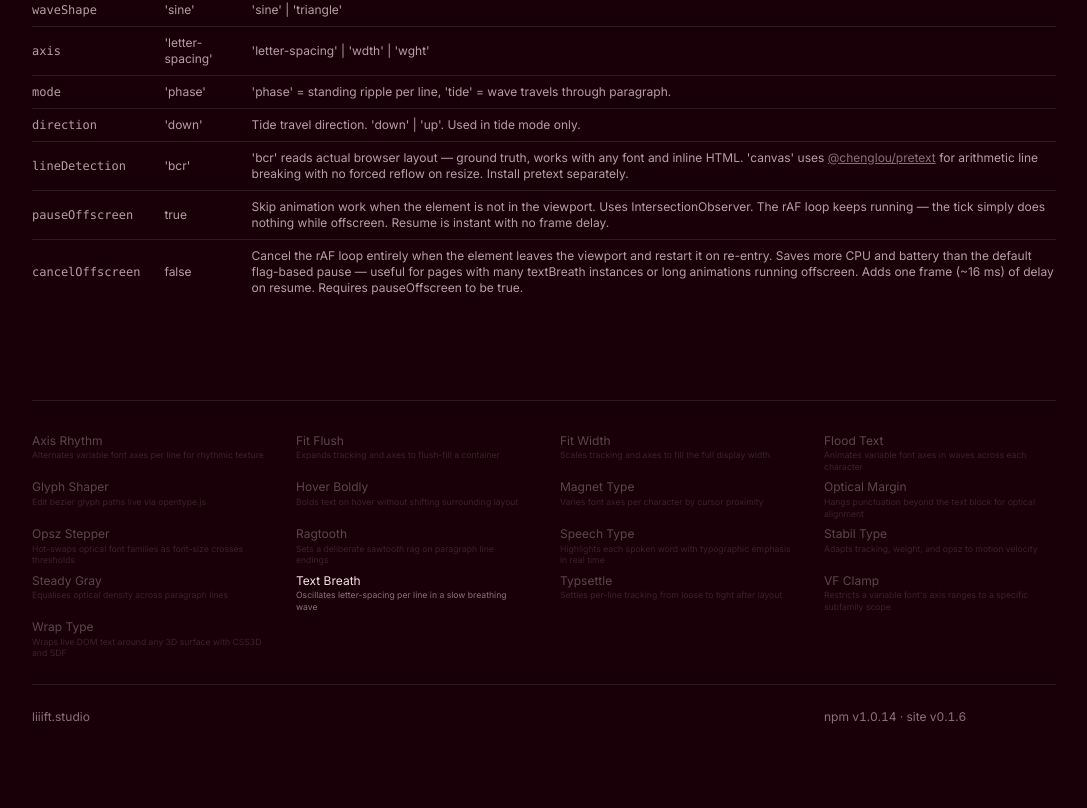
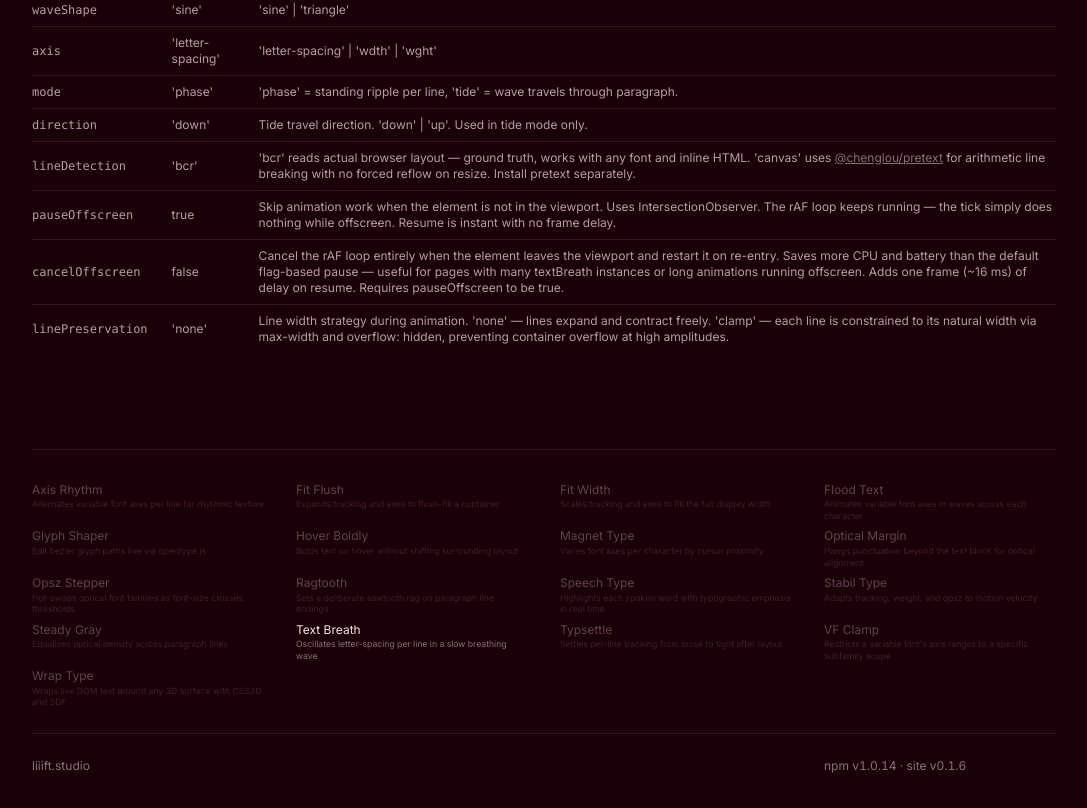
Before and after one commit to Liiift-Studio/TextBreath, a Next.js app in the folder site/: page / in a window 1280 px wide. Shown: the part 2402-3210 px from the top of the page, without its empty margins (96-1183 px from the left). Built offline with nearby package versions, Linux system fonts and the light colour scheme.

Commit message:
docs: add missing options to site options table

```diff
--- a/site/src/app/page.tsx
+++ b/site/src/app/page.tsx
@@ -103,6 +103,7 @@ removeBreathe(el, original)`} />
 								<tr className="border-t border-white/10 hover:bg-white/5 transition-colors"><td className="py-2 pr-6 font-mono">lineDetection</td><td className="py-2 pr-6">&apos;bcr&apos;</td><td className="py-2">&apos;bcr&apos; reads actual browser layout — ground truth, works with any font and inline HTML. &apos;canvas&apos; uses <a href="https://github.com/chenglou/pretext" className="underline opacity-70">@chenglou/pretext</a> for arithmetic line breaking with no forced reflow on resize. Install pretext separately.</td></tr>
 								<tr className="border-t border-white/10 hover:bg-white/5 transition-colors"><td className="py-2 pr-6 font-mono">pauseOffscreen</td><td className="py-2 pr-6">true</td><td className="py-2">Skip animation work when the element is not in the viewport. Uses IntersectionObserver. The rAF loop keeps running — the tick simply does nothing while offscreen. Resume is instant with no frame delay.</td></tr>
 								<tr className="border-t border-white/10 hover:bg-white/5 transition-colors"><td className="py-2 pr-6 font-mono">cancelOffscreen</td><td className="py-2 pr-6">false</td><td className="py-2">Cancel the rAF loop entirely when the element leaves the viewport and restart it on re-entry. Saves more CPU and battery than the default flag-based pause — useful for pages with many textBreath instances or long animations running offscreen. Adds one frame (~16 ms) of delay on resume. Requires pauseOffscreen to be true.</td></tr>
+								<tr className="border-t border-white/10 hover:bg-white/5 transition-colors"><td className="py-2 pr-6 font-mono">linePreservation</td><td className="py-2 pr-6">&apos;none&apos;</td><td className="py-2">Line width strategy during animation. &apos;none&apos; — lines expand and contract freely. &apos;clamp&apos; — each line is constrained to its natural width via max-width and overflow: hidden, preventing container overflow at high amplitudes.</td></tr>
 							</tbody>
 						</table>
 					</div>
```
